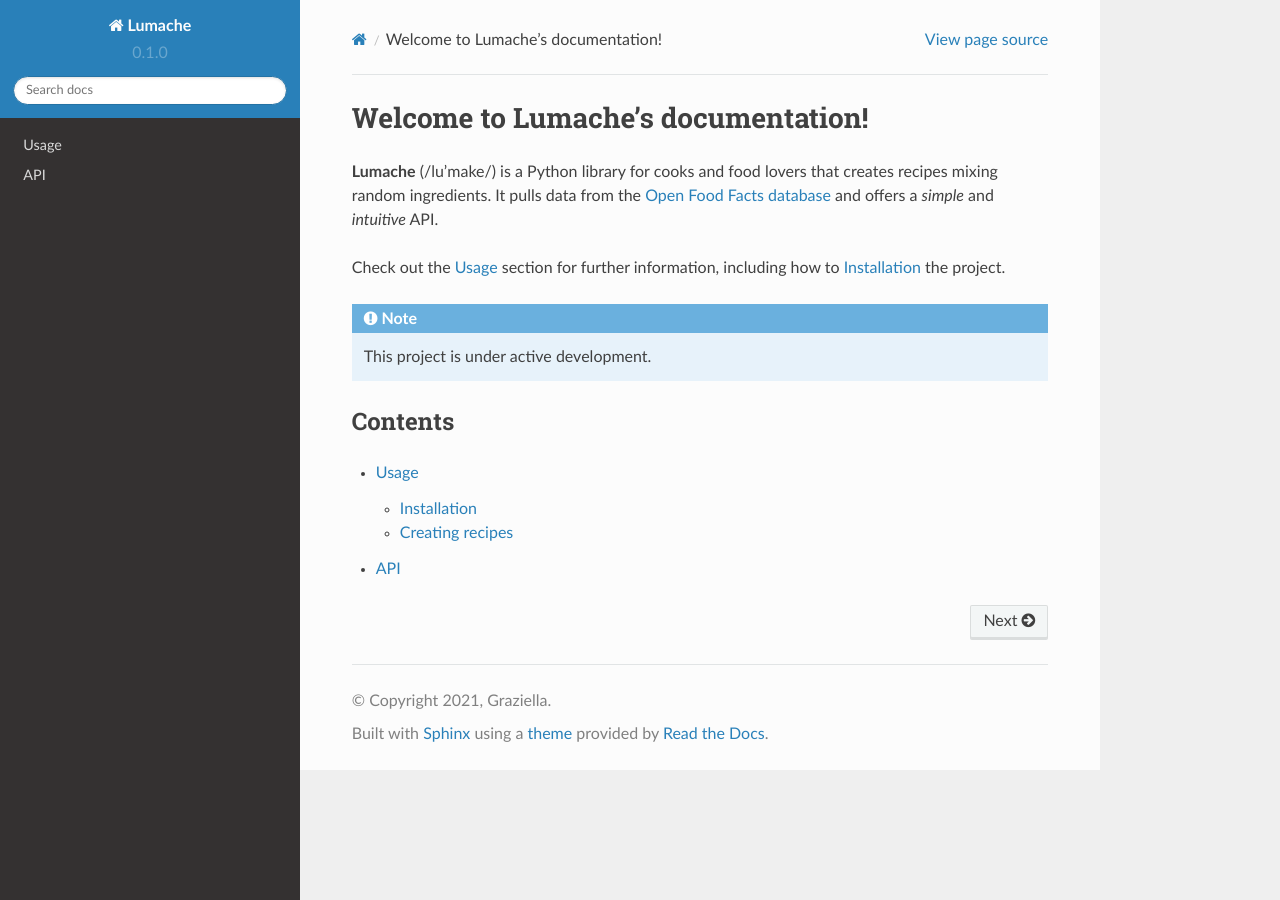
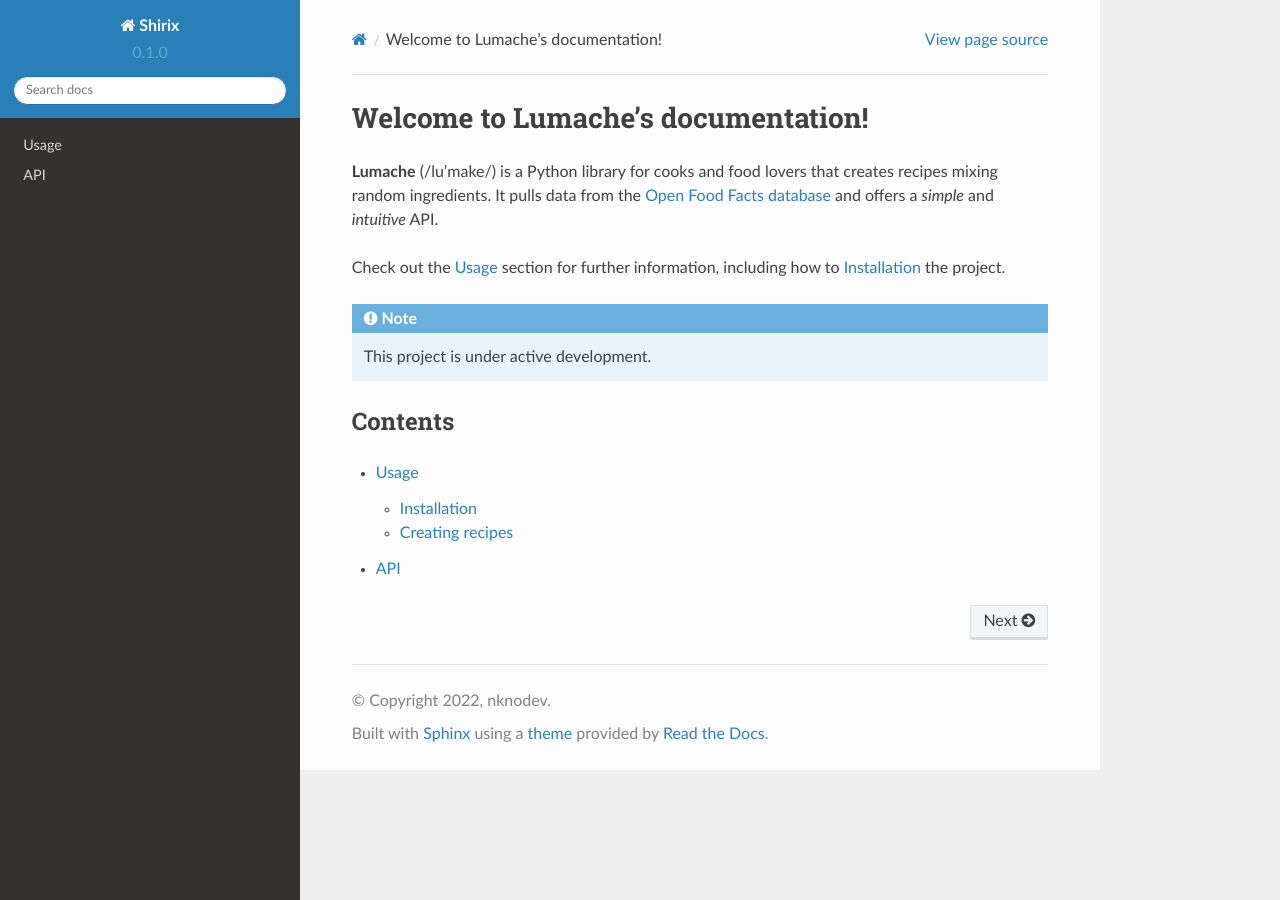
Before and after one commit to nknodev/shirix-docs, a Sphinx documentation site: the page built from docs/source/index.rst, in a window 1280 px wide. Built offline with Sphinx 7.4.7 and the Read the Docs theme 2.0.0, drawn with Linux system fonts in a browser that asks for light colours.

Commit message:
Update conf.py

```diff
--- a/docs/source/conf.py
+++ b/docs/source/conf.py
@@ -2,9 +2,9 @@
 
 # -- Project information
 
-project = 'Lumache'
-copyright = '2021, Graziella'
-author = 'Graziella'
+project = 'Shirix'
+copyright = '2022, nknodev'
+author = 'nknodev'
 
 release = '0.1'
 version = '0.1.0'
```
